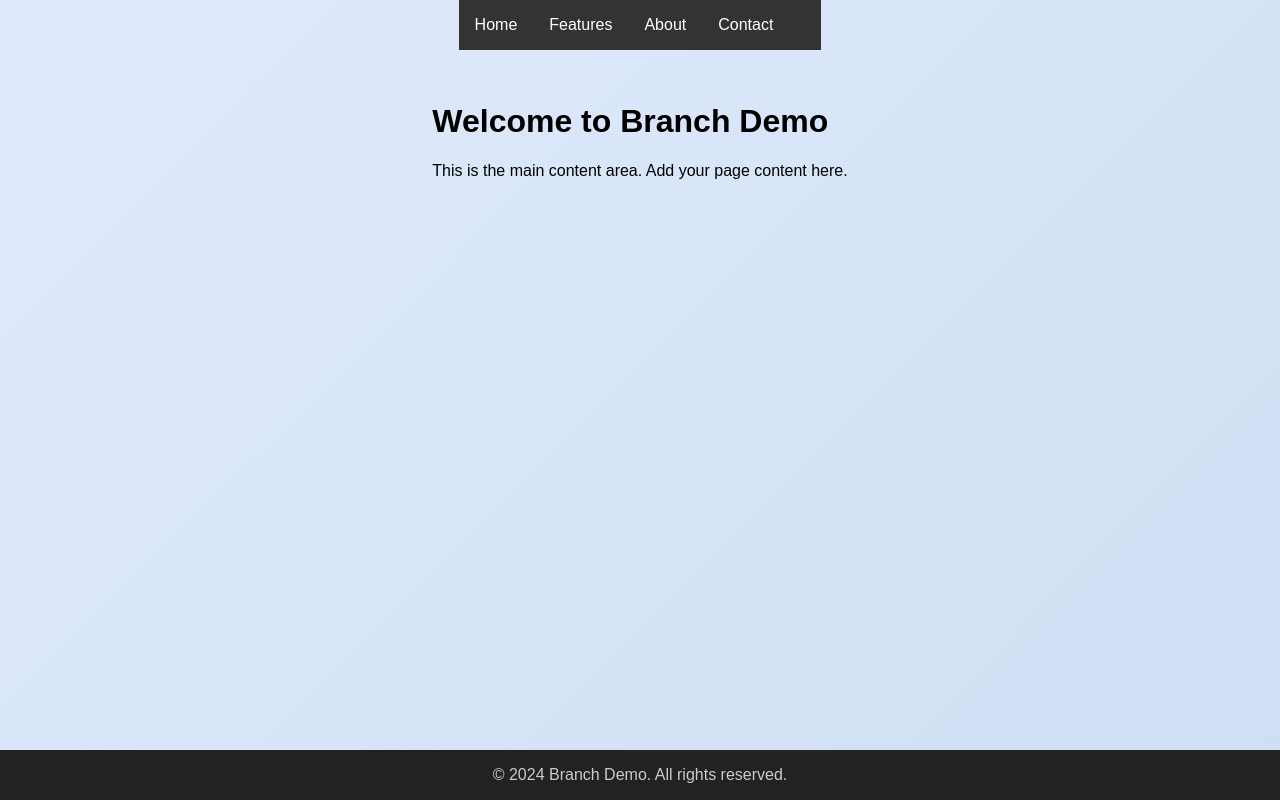
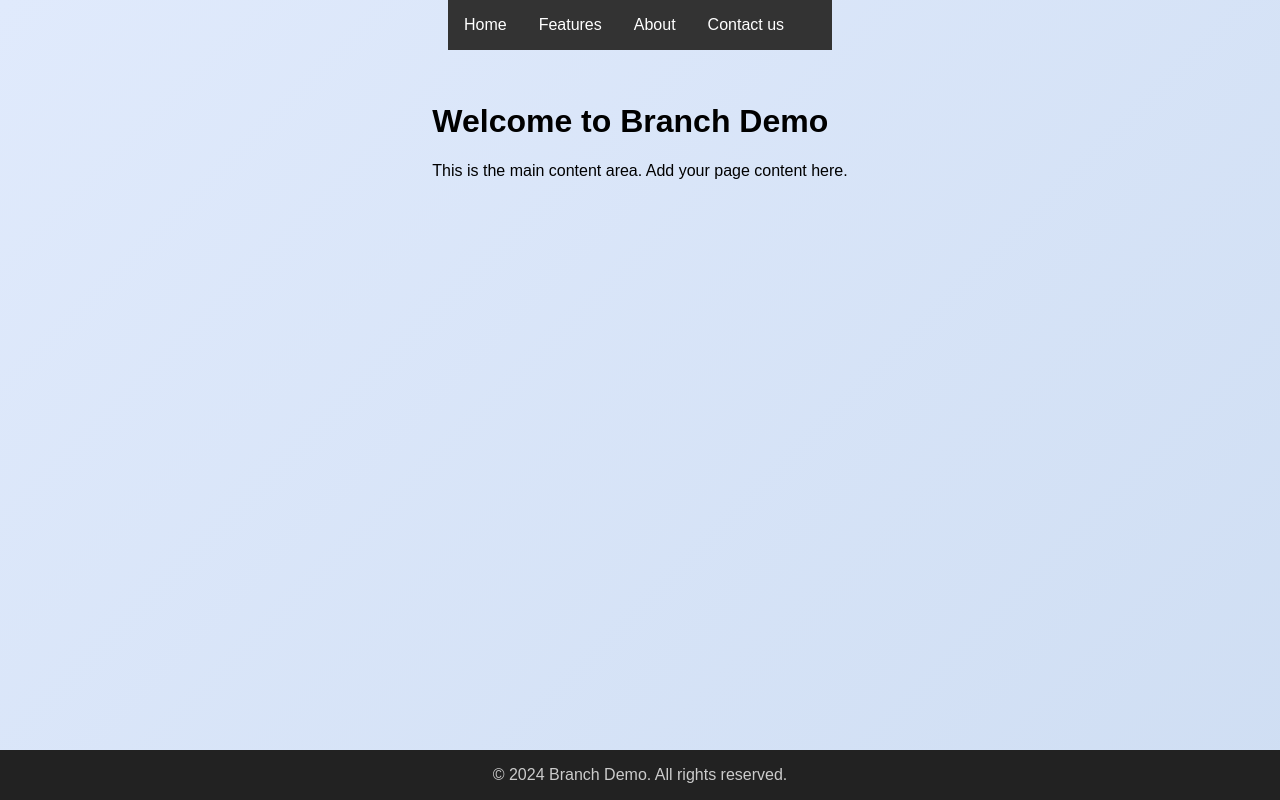
Before and after one commit to AtharBashir/branchdemo, a plain HTML site: page index.html in a window 1280 px wide. Drawn offline with Linux system fonts and the light colour scheme.

Commit message:
Change ul of Nav to Contact Us

```diff
--- a/index.html
+++ b/index.html
@@ -58,7 +58,7 @@
       <li><a href="#">Home</a></li>
       <li><a href="#">Features</a></li>
       <li><a href="#">About</a></li>
-      <li><a href="#">Contact</a></li>
+      <li><a href="#">Contact us</a></li>
     </ul>
   </nav>
   <main>
```
